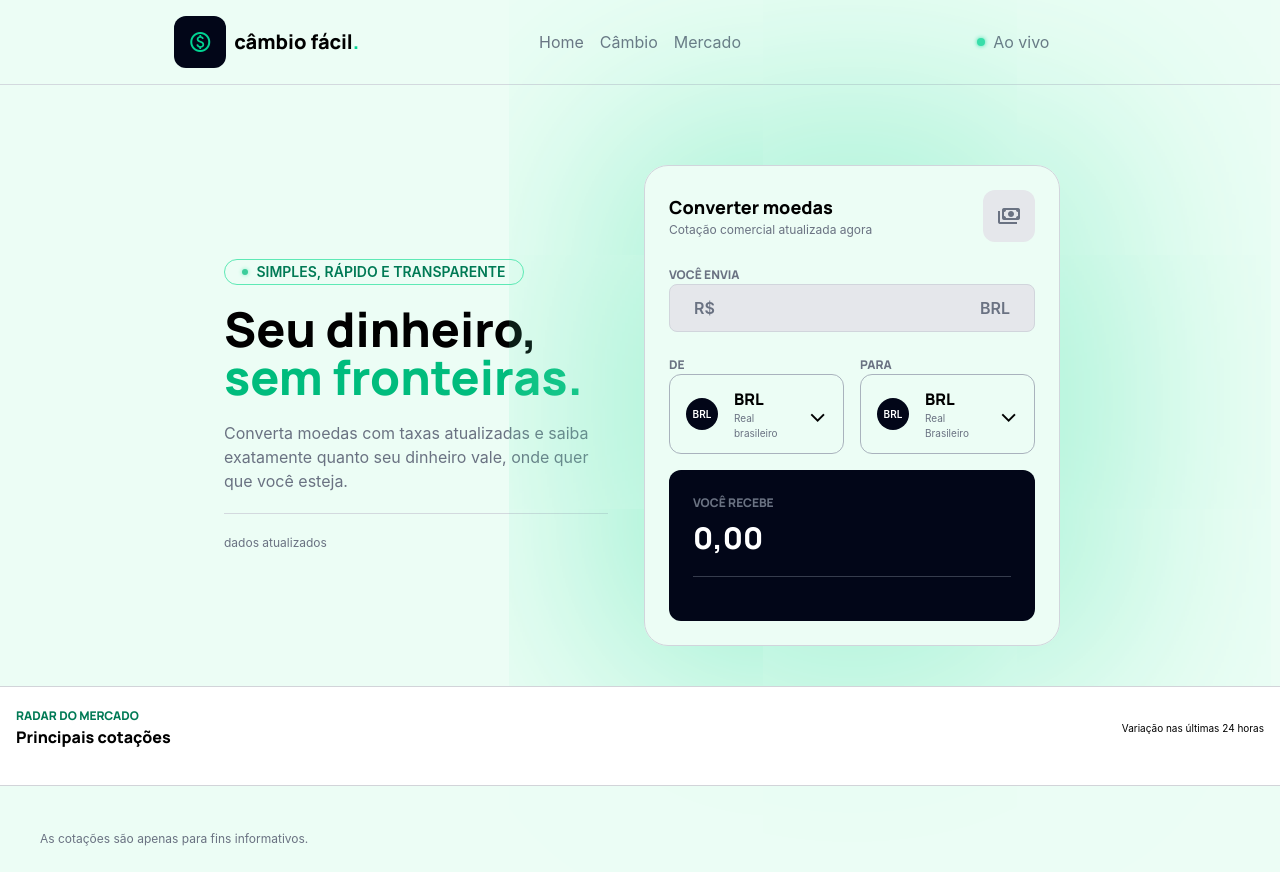
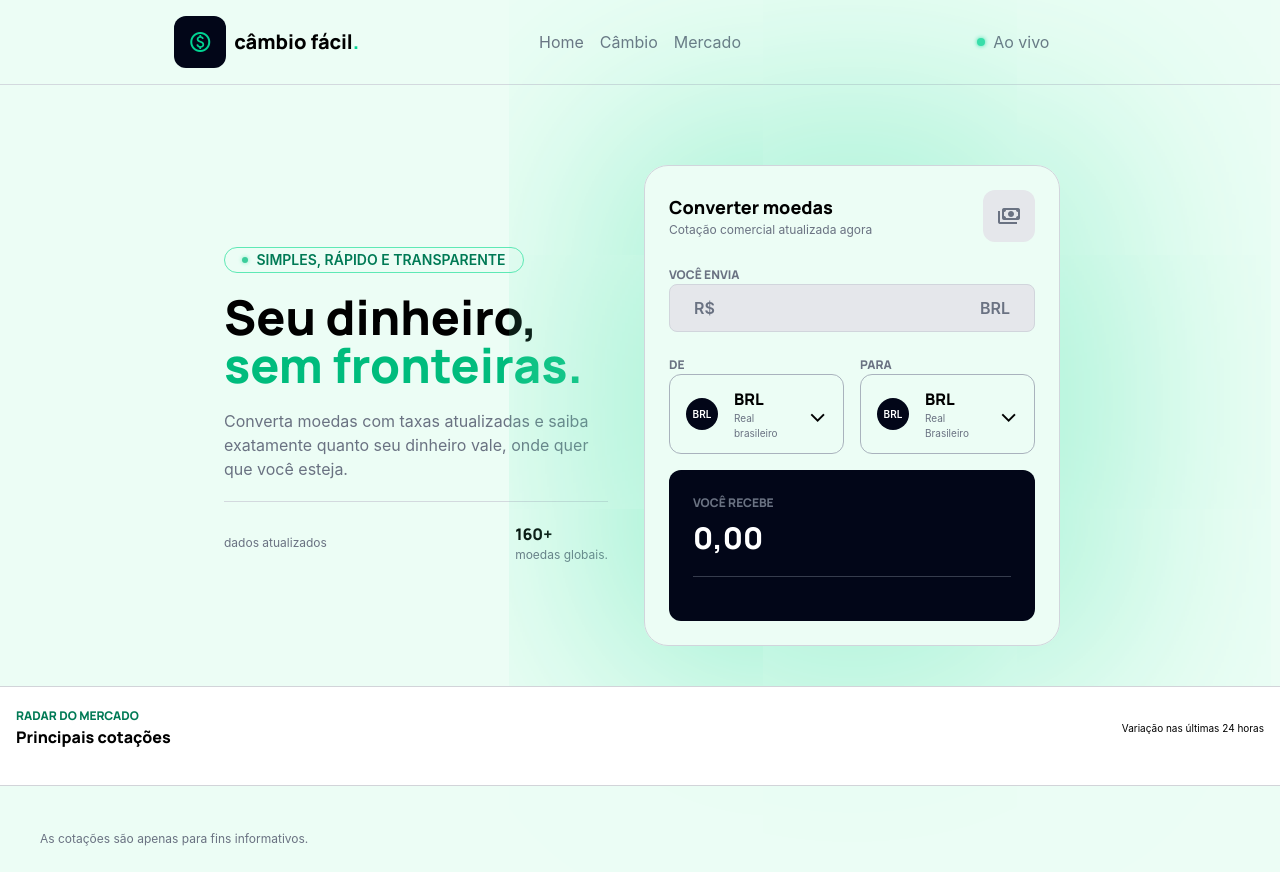
Before and after one commit to veganico98/cambioFacil, a website with bundled scripts: page index.html in a window 1280 px wide. Built offline with nearby package versions, Linux system fonts and the light colour scheme; no server answers.

Commit message:
div 160+ tipos

```diff
--- a/index.html
+++ b/index.html
@@ -66,10 +66,14 @@
             </p>
           </div>
           <div class="border-b-1 border-gray-300/90"></div>
-          <div>
+          <div class="flex items-center justify-center gap-7 lg:justify-between lg:gap-0">
             <div class="">
               <h1 id="dataAtualizada" class="font-manrope"></h1>
               <p class="text-[12px] text-gray-500">dados atualizados</p>
+            </div>
+            <div class="">
+              <h1 class="font-manrope">160+</h1>
+              <p class="text-[12px] text-gray-500">moedas globais.</p>
             </div>
           </div>
         </div>
```
Also changed, not shown: src/styles/tailwind/output.css.
